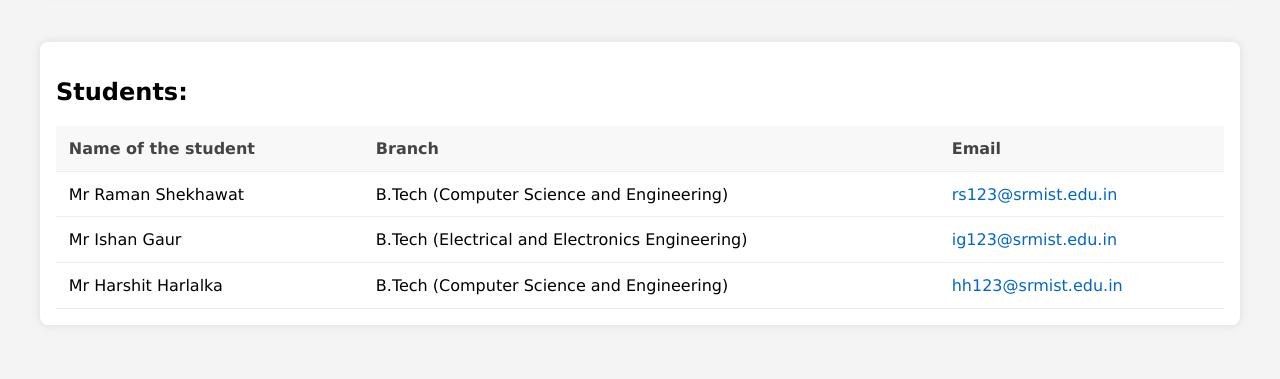
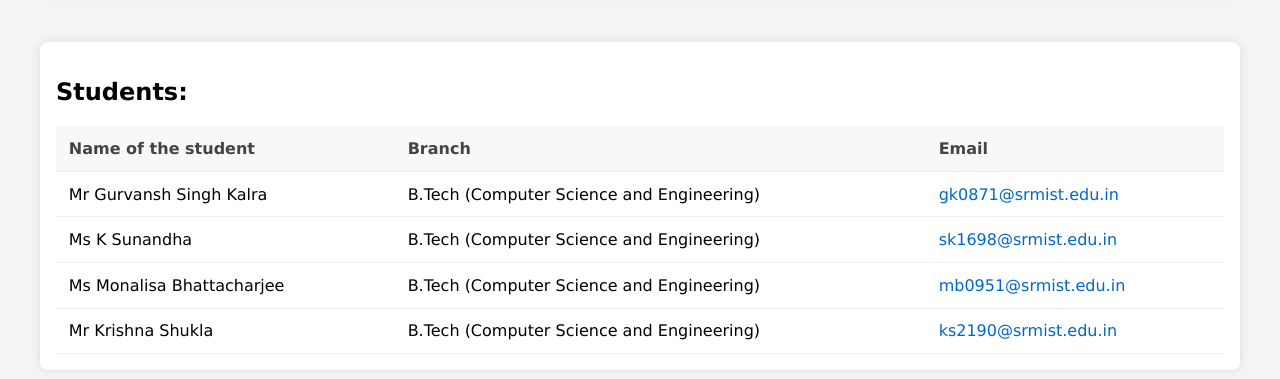
Before and after one commit to GKALRA-tech/srm_eee_lab, a plain HTML site: page docs/devs/developers.html in a window 1280 px wide. Shown: the part 711-1090 px from the top of the page. Before the commit the page ends 1068 px from the top, so only its background shows below. Drawn offline with Linux system fonts and the light colour scheme.

Commit message:
Update developers.html

```diff
--- a/docs/devs/developers.html
+++ b/docs/devs/developers.html
@@ -63,19 +63,24 @@
                 </thead>
                 <tbody>
                     <tr>
-                        <td>Mr Raman Shekhawat</td>
+                        <td>Mr Gurvansh Singh Kalra</td>
                         <td>B.Tech (Computer Science and Engineering)</td>
-                        <td><a href="mailto:rs123@srmist.edu.in">rs123@srmist.edu.in</a></td>
+                        <td><a href="mailto:gk0871@srmist.edu.in">gk0871@srmist.edu.in</a></td>
                     </tr>
                     <tr>
-                        <td>Mr Ishan Gaur</td>
-                        <td>B.Tech (Electrical and Electronics Engineering)</td>
-                        <td><a href="mailto:ig123@srmist.edu.in">ig123@srmist.edu.in</a></td>
+                        <td>Ms K Sunandha</td>
+                        <td>B.Tech (Computer Science and Engineering)</td>
+                        <td><a href="mailto:sk1698@srmist.edu.in">sk1698@srmist.edu.in</a></td>
                     </tr>
                     <tr>
-                        <td>Mr Harshit Harlalka</td>
+                        <td>Ms Monalisa Bhattacharjee</td>
                         <td>B.Tech (Computer Science and Engineering)</td>
-                        <td><a href="mailto:hh123@srmist.edu.in">hh123@srmist.edu.in</a></td>
+                        <td><a href="mailto:mb0951@srmist.edu.in">mb0951@srmist.edu.in</a></td>
+                    </tr>
+                    <tr>
+                        <td>Mr Krishna Shukla</td>
+                        <td>B.Tech (Computer Science and Engineering)</td>
+                        <td><a href="mailto:ks2190@srmist.edu.in">ks2190@srmist.edu.in</a></td>
                     </tr>
                 </tbody>
             </table>
```
